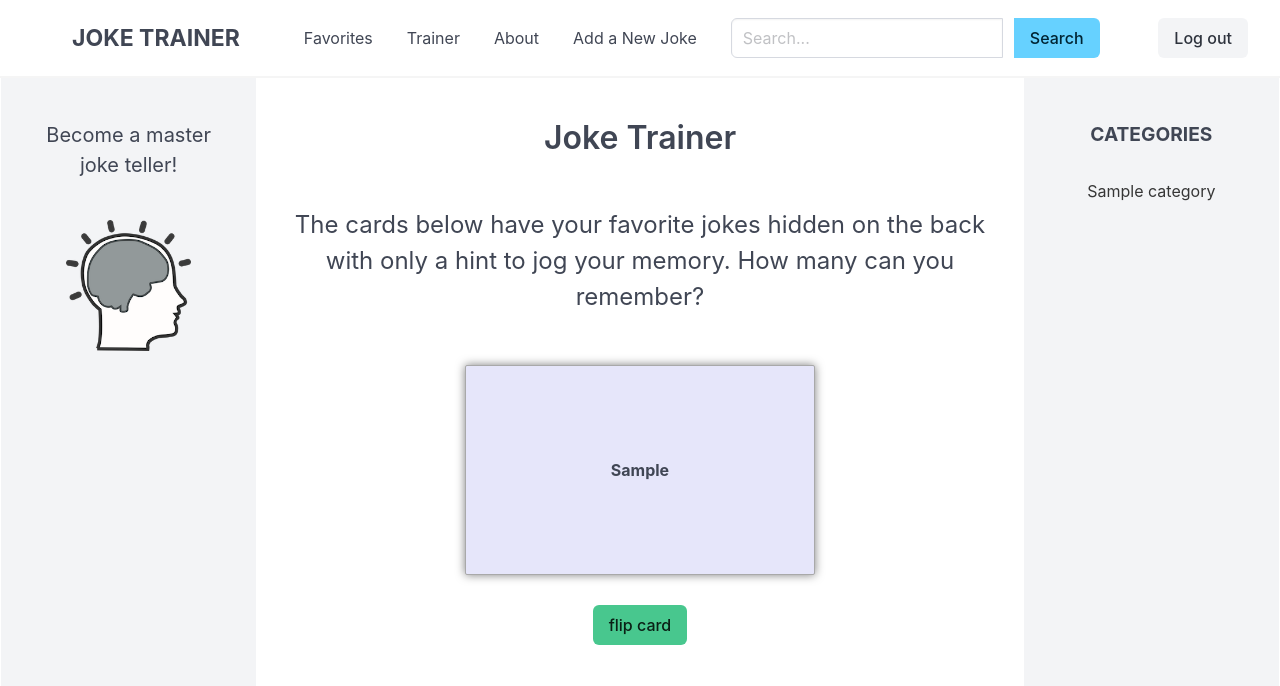
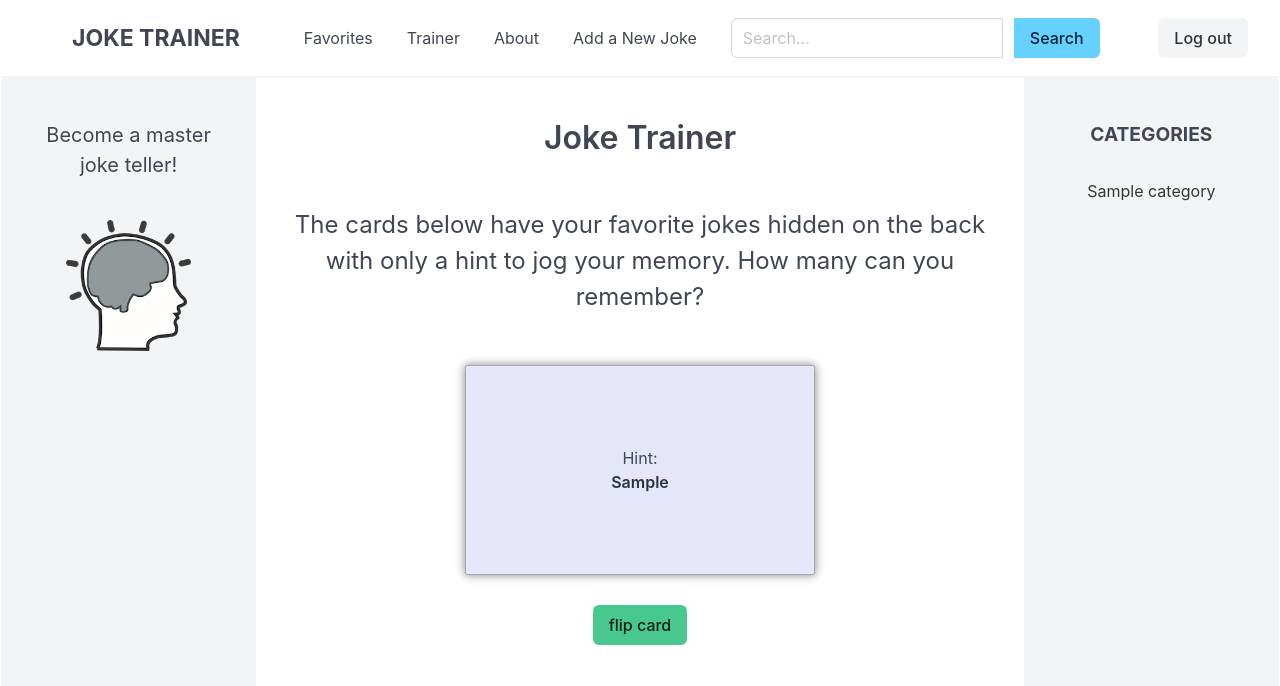
Before and after one commit to robbyhecht/joke-trainer, a Django app: page /favorites/trainer in a window 1280 px wide. Shown: the top 686 px of the page. Run offline with Django 3.2, Linux system fonts and the light colour scheme; a user stored in the database is signed in; tables that the repository leaves empty hold one stand-in row (values such as "Sample post"); parts of the project's set-up code (start-up, migrations or seed data) failed here and were passed over; some libraries are stand-ins or nearby versions.

Commit message:
added 'hint' to front of trainer cards

```diff
--- a/jt/static/jt/index.css
+++ b/jt/static/jt/index.css
@@ -238,6 +238,10 @@
   /* color: black; */
 }
 
+#hint-text {
+  font-weight: normal;
+}
+
 .flip3D {
   height: 210px;
   display: flex;
--- a/jt/templates/favorite_trainer.html
+++ b/jt/templates/favorite_trainer.html
@@ -36,7 +36,7 @@
             </div>
           </div>
           <div class="front">
-            <h3 class="card-text">{{ joke.hint }}</h3>
+            <h3 class="card-text" id="hint-text">Hint: <br /><strong>{{ joke.hint }}</strong></h3>
           </div>
         </div>
         <div class="card-buttons-container">
```
